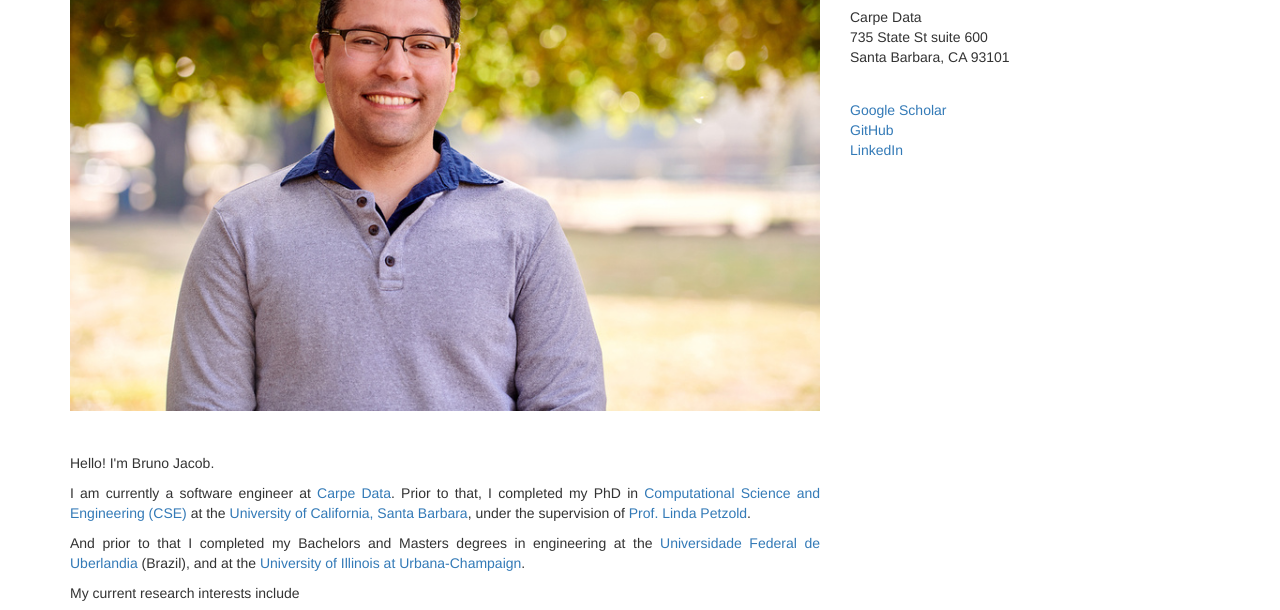
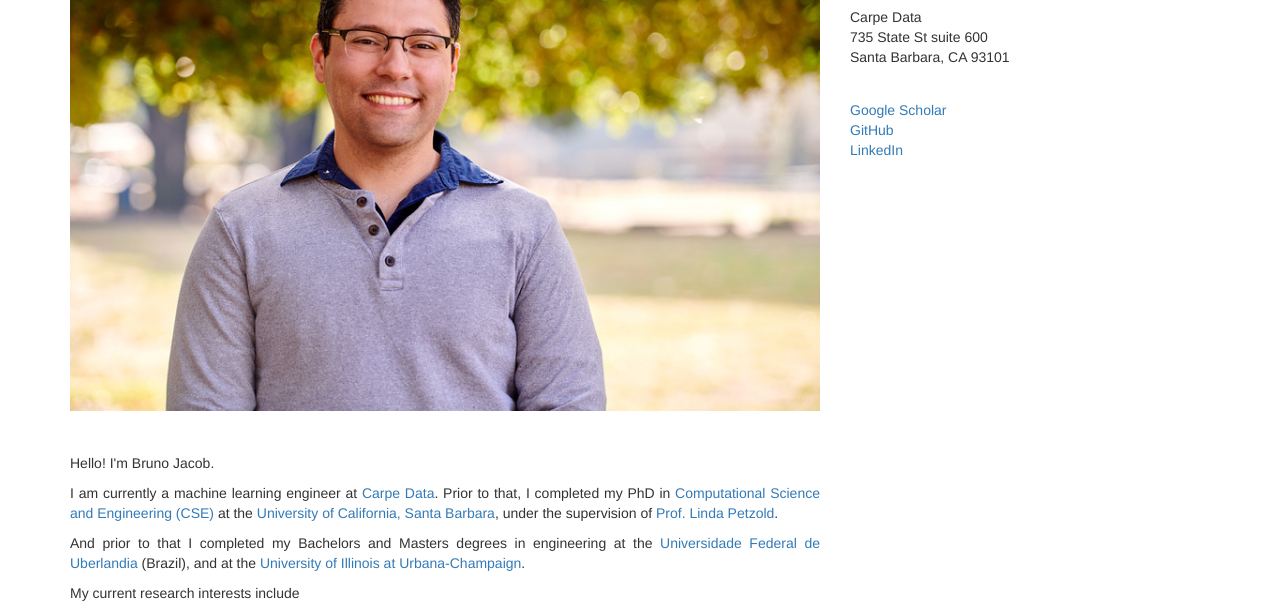
Before and after one commit to brunopjacob/brunopjacob.github.io, a plain HTML site: page index.html in a window 1280 px wide. Shown: the part 160-770 px from the top of the page. Drawn offline with nearby package versions, Linux system fonts and the light colour scheme.

Commit message:
Update index.html

```diff
--- a/index.html
+++ b/index.html
@@ -44,7 +44,7 @@
 				<br>
 				<div style="margin-top:3%; text-align:justify;">
 					<p>Hello! I'm Bruno Jacob.</p>
-					<p>I am currently a software engineer at <a href="https://carpe.io/">Carpe Data</a>. Prior to that, I completed my PhD in <a href="https://cse.ucsb.edu/computational-science-and-engineering">Computational Science and Engineering (CSE) </a> at the <a href="https://www.ucsb.edu/">University of California, Santa Barbara</a>, under the supervision of <a href="https://en.wikipedia.org/wiki/Linda_Petzold"> Prof. Linda Petzold</a>. </p>
+					<p>I am currently a machine learning engineer at <a href="https://carpe.io/">Carpe Data</a>. Prior to that, I completed my PhD in <a href="https://cse.ucsb.edu/computational-science-and-engineering">Computational Science and Engineering (CSE) </a> at the <a href="https://www.ucsb.edu/">University of California, Santa Barbara</a>, under the supervision of <a href="https://en.wikipedia.org/wiki/Linda_Petzold"> Prof. Linda Petzold</a>. </p>
 					<p> And prior to that I completed my Bachelors and Masters degrees in engineering at the <a href="https://www.ufu.br"> Universidade Federal de Uberlandia </a> (Brazil), and at the <a href="https://www.illinois.edu"> University of Illinois at Urbana-Champaign</a>.</p>
 					<p> My current research interests include </p>
 					<ul>
```
